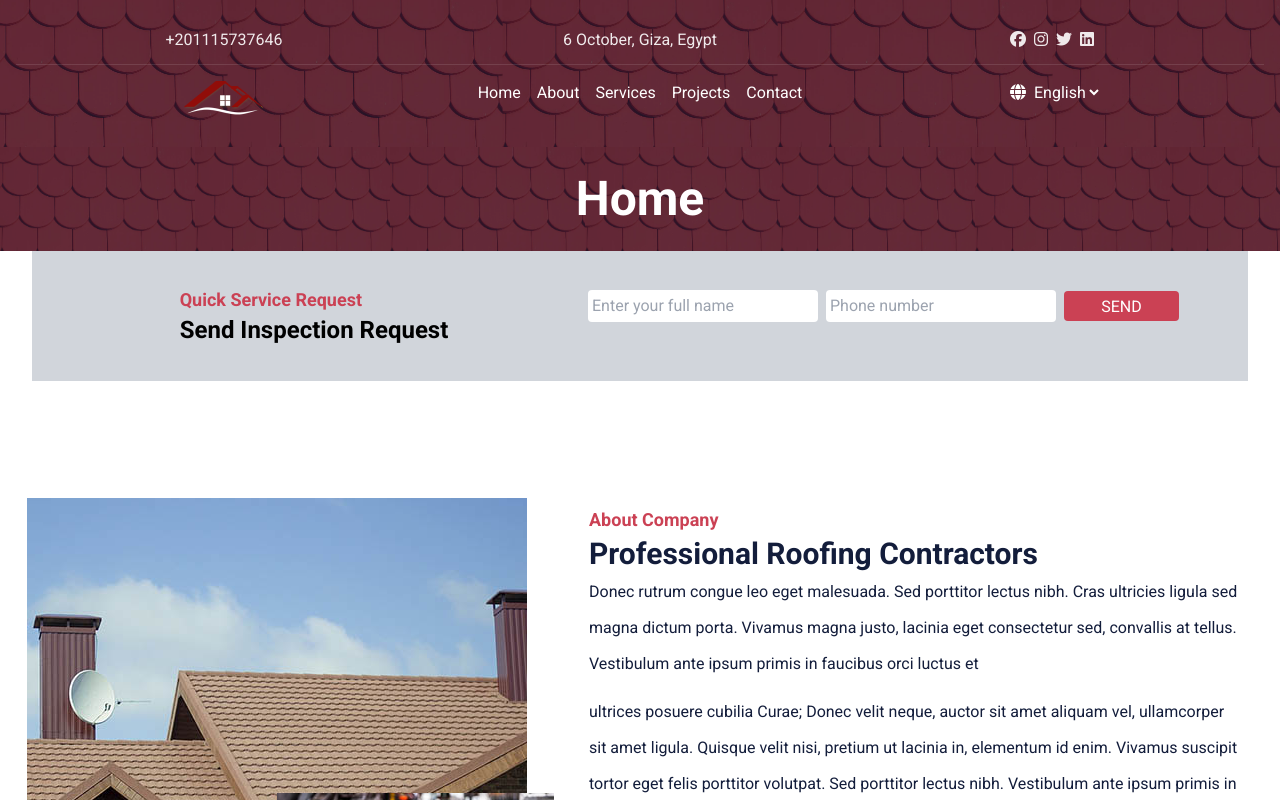
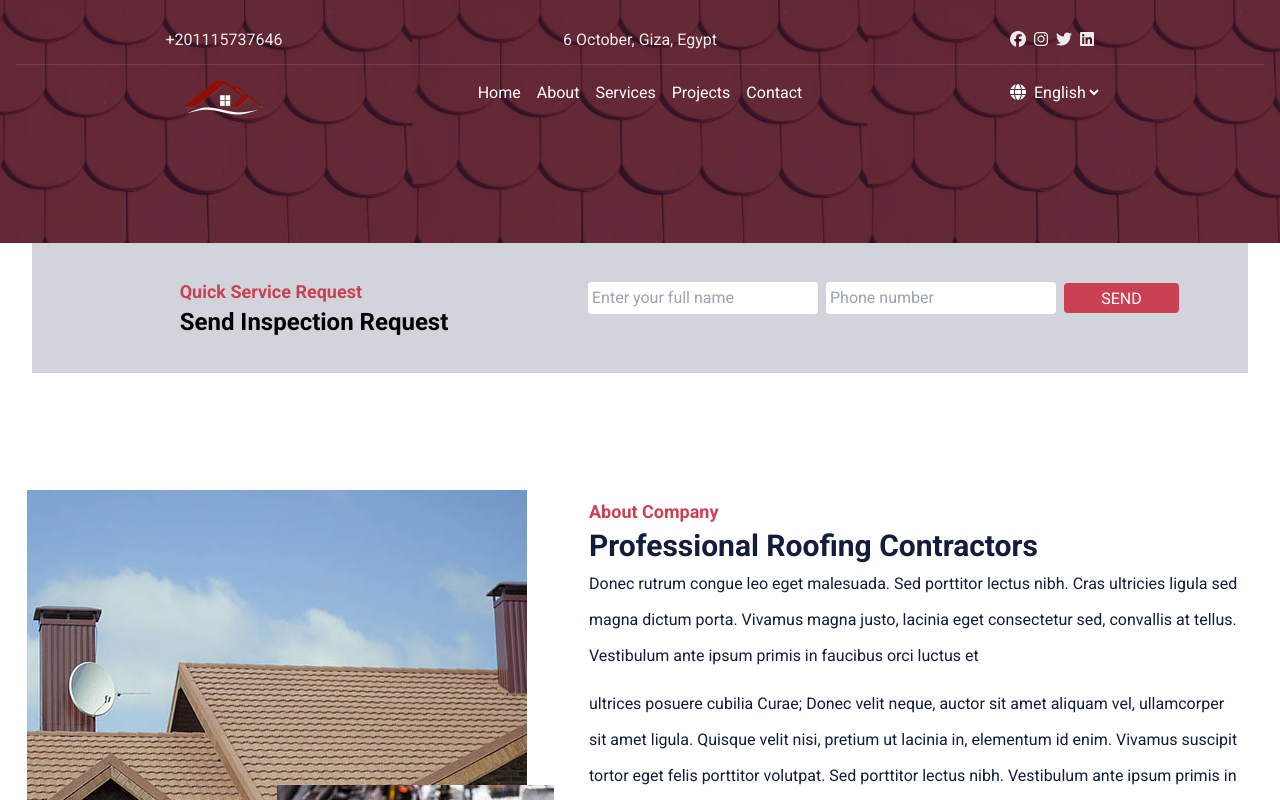
Before and after one commit to yousufatef/roofing-agency, a React (Vite) app: page / in a window 1280 px wide. Shown: the top 800 px of the page. Built offline with nearby package versions, Linux system fonts and the light colour scheme.

Commit message:
edit heading bar

```diff
--- a/src/components/NavBar.tsx
+++ b/src/components/NavBar.tsx
@@ -97,6 +97,8 @@ const NavBar = () => {
           {isOpen ? "" : <i className="fa-solid fa-bars"></i>}
         </span>
       </div>
+      {/* heading */}
+      <h1 id="header"  className="font-extrabold text-5xl bg-contain text-white p-7 text-center alien-center min-h-24"></h1>
     </div>
   );
 };
--- a/src/pages/Home.tsx
+++ b/src/pages/Home.tsx
@@ -1,10 +1,7 @@
-import PageHeader from "../components/PageHeader"
 import ServiceRequest from "../components/ServiceRequest"
-
 const Home = () => {
   return (
     <div>
-      <PageHeader pageName={"Home"}/>
       <ServiceRequest/>
       <div className="flex mb-[100px] mt-[90px] max-sm:flex-col">
         <div className="p-[27px] relative max-lg:flex max-lg:w-[90%] max-lg:flex-col">
```
